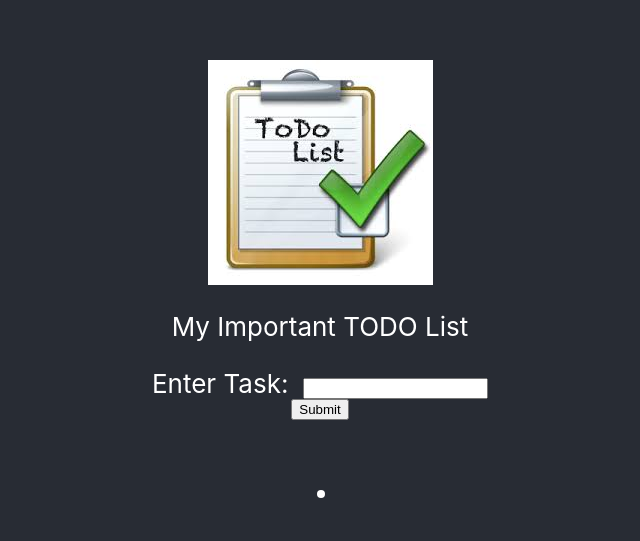
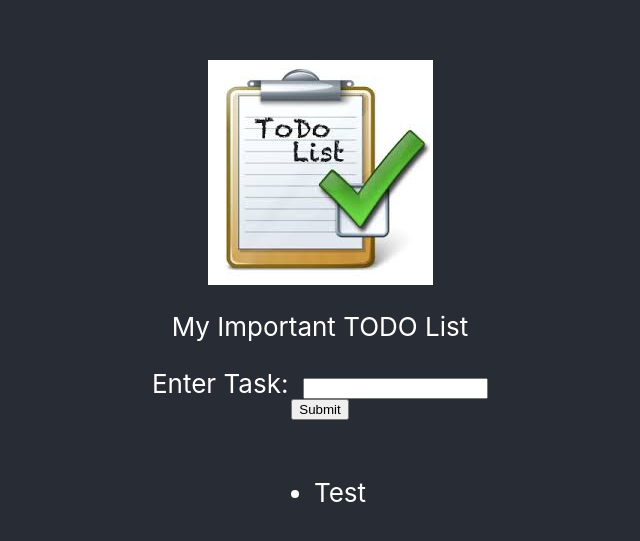
Before and after one commit to MoeCarson/ListTutorial, a React (Create React App) app: page / in a window 1280 px wide. Shown: the part 103-644 px from the top of the page, without its empty margins (320-960 px from the left). Built offline with nearby package versions, Linux system fonts and the light colour scheme.

Commit message:
Making Progress

```diff
--- a/src/components/App.js
+++ b/src/components/App.js
@@ -1,9 +1,8 @@
 import React from 'react';
 import logo from './todo.jpg';
 import './App.css';
-import Todos from './Todos.js';
 import { CreateTodoContainer } from '../containers/createTodo.js';
-import { CreateTodos } from '../containers/Todos.js';
+import { TodosContainer } from '../containers/Todos.js';
 
 
 const App = () =>
@@ -15,7 +14,7 @@ const App = () =>
           </p>
           <CreateTodoContainer />
           <br></br>
-          <CreateTodos />
+          <TodosContainer />
         </header>
       </div>
 
--- a/src/components/Todos.js
+++ b/src/components/Todos.js
@@ -1,5 +1,5 @@
 import React from 'react';
 
-const Todos = ({ value }) => <ul><li>{value}</li></ul>
+const Todos = ({ todo }) => <ul><li>{todo}</li></ul>
 
 export default Todos;
--- a/src/containers/Todos.js
+++ b/src/containers/Todos.js
@@ -2,12 +2,11 @@ import { connect } from 'react-redux';
 import Todos from '../components/Todos';
 import * as actions from '../actions';
 
-
-const mapStateToProps = state => ({ value: state.createTodo.value });
+const mapStateToProps = state => ({ todo: state.Todos.todo });
 
 const mapDispatchToProps = dispatch => ({
         onChange: value => dispatch(actions.createTodoUpdated(value)),
         onClick:  () => dispatch(actions.buttonClicked())
     });
 
-export const CreateTodos = connect(mapStateToProps, mapDispatchToProps)(Todos);
+export const TodosContainer = connect(mapStateToProps, mapDispatchToProps)(Todos);
--- a/src/containers/createTodo.js
+++ b/src/containers/createTodo.js
@@ -7,7 +7,6 @@ const mapStateToProps = state => ({ value: state.createTodo.value });
 
 const mapDispatchToProps = dispatch => ({
         onChange: value => dispatch(actions.createTodoUpdated(value)),
-        onClick:  () => dispatch(actions.buttonClicked())
     });
 
 export const CreateTodoContainer = connect(mapStateToProps, mapDispatchToProps)(CreateTodo);
--- a/src/reducers/Todos.js
+++ b/src/reducers/Todos.js
@@ -1,6 +1,6 @@
 import * as consts from '../consts.js'
 //
-export const initState = { value: 'Test' }
+export const initState = { todo: 'Test' }
 
 export const reducer = (state = initState, action) => {
     switch (action.type) {
```
